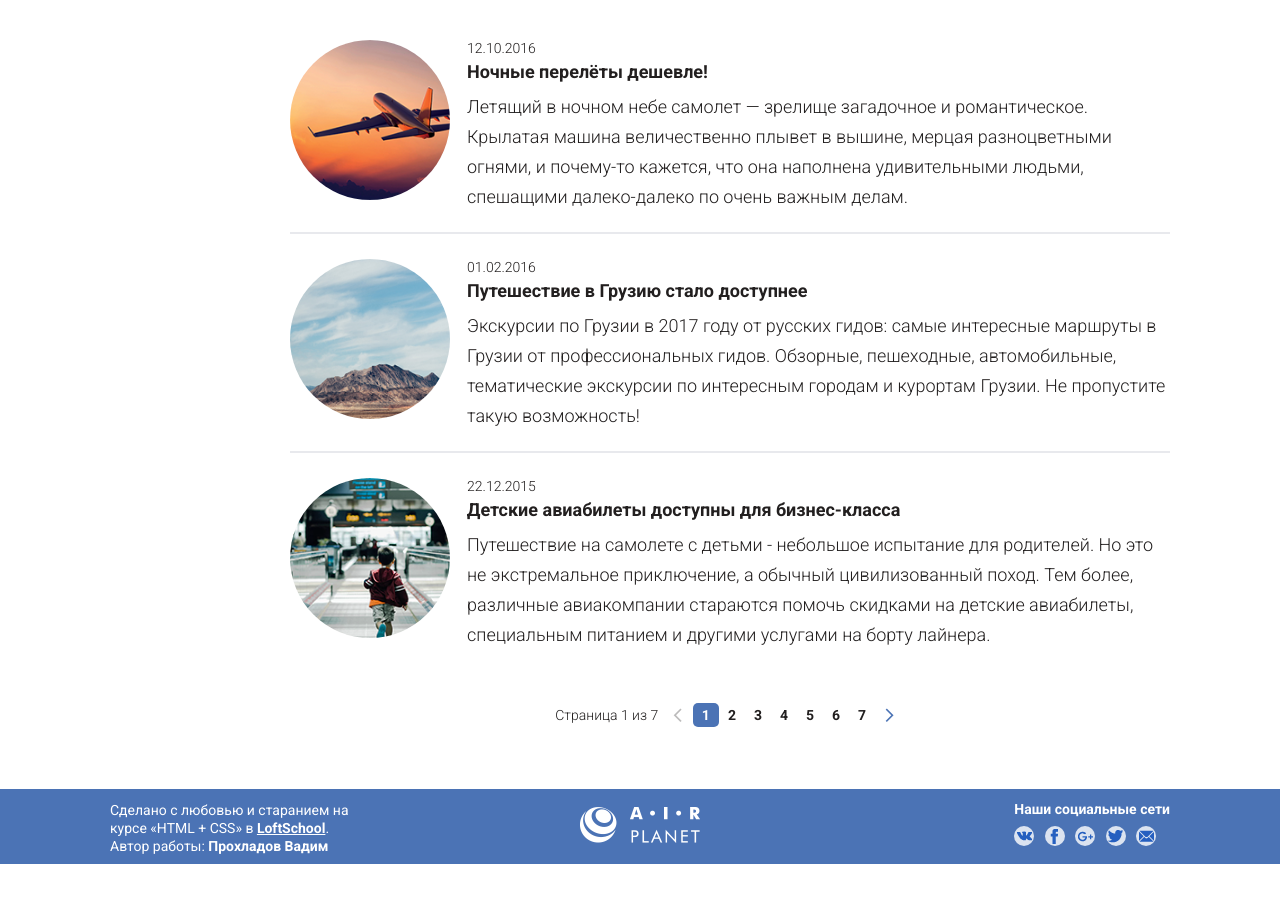
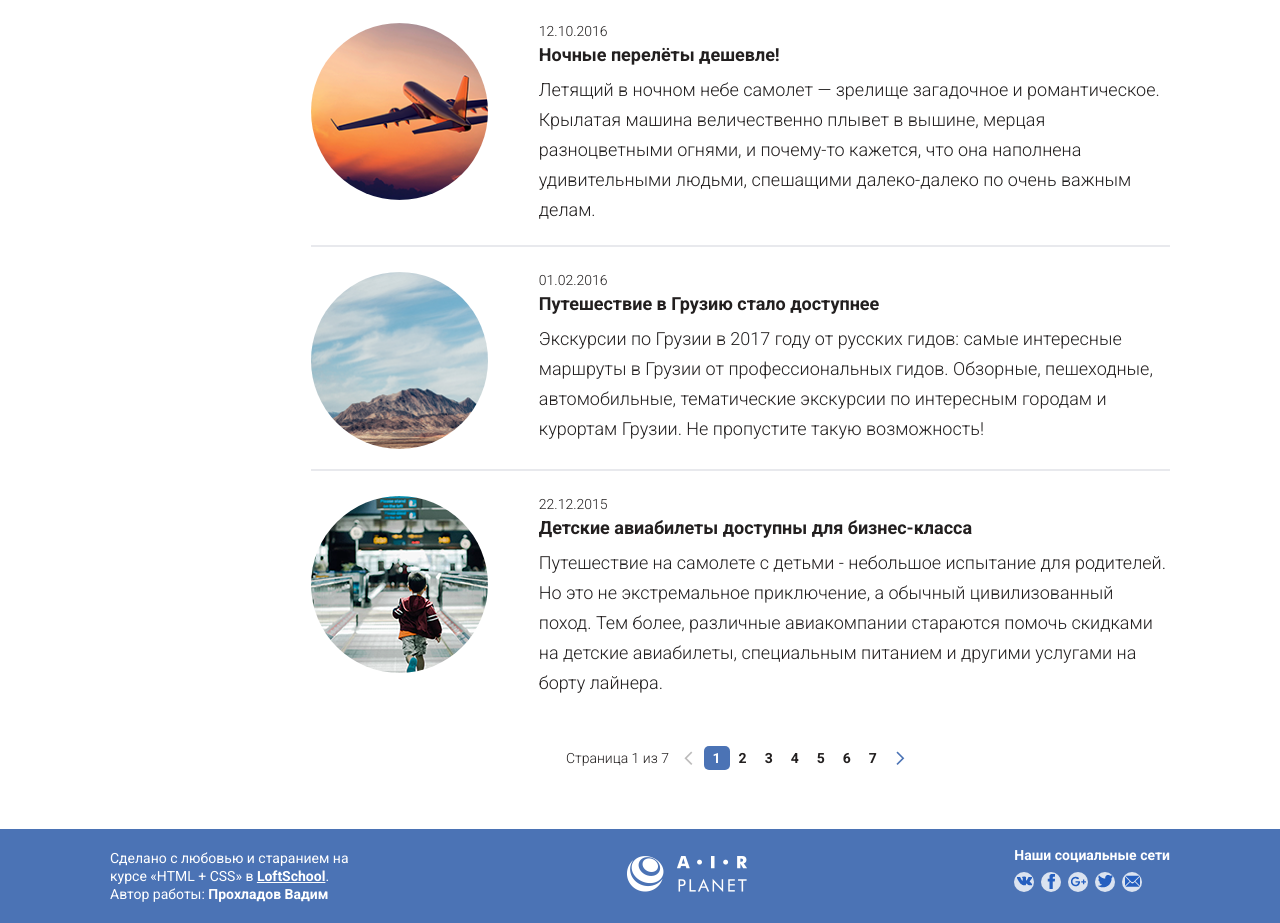
Before and after one commit to NeveroffDev/loftschool_course_1, a plain HTML site: page index.html in a window 1280 px wide. Shown: the part 1063-1986 px from the top of the page. Before the commit the page ends 1927 px from the top, so only its background shows below. Drawn offline with Linux system fonts and the light colour scheme.

Commit message:
Main page flex update

```diff
--- a/css/styles.css
+++ b/css/styles.css
@@ -53,13 +53,13 @@ a {
 
 .prices__list {
   width: 100%;
-  font-size: 0;
+  display: flex;
+  justify-content: space-between;
+
 }
 
 .prices__item {
   font-size: 1.6rem;
-  display: inline-block;
-  width: 25rem;
   text-align: center;
   padding: 3.5rem 0;
   border: 1px solid transparent;
@@ -156,6 +156,8 @@ a {
 }
 
 .news__new-box {
+  display: flex;
+  justify-content: space-between;
   padding: 2rem 0;
   margin-bottom: .5rem;
 }
@@ -164,20 +166,25 @@ a {
   border-bottom: 2px solid #e8e9ed;
 }
 
-.news__image {
-  display: inline-block;
-  width: 16rem;
-  height: 16rem;
+.news__image-box{
+  width: 25%;
+}
+.news__image-wrapper{
+  border-radius: 50%;
+  max-width: 17.7rem;
   overflow: hidden;
-  border-radius: 50%;
-  vertical-align: top;
-  margin-right: 1.7rem;
 }
 
+.news__image{
+  width: 100%;
+}
+
+
 .news__desc {
+  width: 75%;
   vertical-align: top;
-  width: 70rem;
-  display: inline-block;
+
+  margin-left: 1.7rem;
 }
 
 .news__date {
@@ -199,30 +206,21 @@ a {
 }
 
 .pagination {
-  margin: 0 auto;
-  width: 36rem;
-  font-size: 0;
-  text-align: center;
-  vertical-align: middle;
-  padding-top: 0.5rem;
-  padding-bottom: .3rem;
+  display: flex;
+  justify-content: center;
+  align-items: center;
+  /*width: 36rem;*/
 }
 
 .pagination__desc {
-  display: inline-block;
   font-weight: 300;
   font-size: 1.4rem;
   margin-right: 1rem;
 }
 
-
-
 .pagination__list {
-  display: inline-block;
-}
-
-.pagination__item {
-  display: inline-block;
+  display: flex;
+  justify-content: space-between;
 }
 
 .pagination__link {
@@ -243,19 +241,28 @@ a {
 .pagination__arrow {
   font-size: 1.4rem;
   margin-right: .5rem;
-  display: inline-block;
 }
 .pagination__arrow:last-child{
   margin-left: .5rem;
+}
+
+.pagination__icon-arrow{
+  line-height: 2.1rem;
 }
 
 .pagination__arrow--disabled {
   opacity: .3;
 }
 
+.main-content__container{
+  display: flex;
+  justify-content: space-between;
+
+}
+
 .sidebar {
   padding-top: 3.2rem;
-  width: 18rem;
+  width: 19%;
   display: inline-block;
   vertical-align: top;
 }
@@ -309,20 +316,22 @@ a {
 
 .header {
   background-color: #4b73b5;
-  height: 7.6rem;
   margin-bottom: 1.3rem;
 }
 
+.header__container{
+  padding: 1.5rem 0;
+  display: flex;
+  align-items: center;
+  justify-content: space-between;
+}
+
 .logo {
-  position: absolute;
-  top: 2rem;
-  left: 0;
+
 }
 
 .contacts {
-  position: absolute;
-  top: 1.5rem;
-  right: 0;
+
   text-align: right;
   font-style: normal;
 }
@@ -350,7 +359,7 @@ a {
 .page-content {
   display: inline-block;
   vertical-align: top;
-  width: 88rem;
+  width: 81%;
 }
 
 .page-content__image-box {
@@ -359,22 +368,24 @@ a {
 
 .page-content__main-image {
   display: block;
+  width: 100%;
 }
 
 .footer {
-  position: relative;
-  height: 7.5rem;
-  padding-top: 1.8rem;
+  width: 100%;
+  /*height: 7.5rem;*/
+  padding: 1.8rem 0;
   background-color: #4b73b5;
-  text-align: center;
-  font-size: 0;
+}
+
+.footer__container{
+  display: flex;
+  justify-content: space-between;
+  align-items: center;
 }
 
 .footer__copyright {
-  position: absolute;
-  left: 0;
-  top: -.6rem;
-  width: 25rem;
+  max-width: 25rem;
   font-size: 1.4rem;
   display: inline-block;
   color: #fff;
@@ -382,15 +393,8 @@ a {
   text-align: left;
 }
 
-.footer__logo {
-  display: inline-block;
-}
 
 .footer__social {
-  text-align: left;
-  position: absolute;
-  top: -.6rem;
-  right: 0;
   font-weight: 700;
   color: #fff;
   font-size: 1.4rem;
@@ -411,11 +415,11 @@ a {
 }
 
 .footer__social-list {
-  display: inline-block;
+  display: flex;
+
 }
 
 .footer__social-item {
-  display: inline-block;
 }
 
 .footer__social-item:not(:last-child) {
--- a/index.html
+++ b/index.html
@@ -14,7 +14,7 @@
 <body>
 <div class="wrapper">
     <header class="header">
-        <div class="container">
+        <div class="container header__container">
             <a href="/" class="logo">
                 <img src="./img/logo_header.png" alt="Logo" class="logo__img">
             </a>
@@ -32,7 +32,7 @@
         </div>
     </header>
     <div class="main-content">
-        <div class="container">
+        <div class="container main-content__container">
             <aside class="sidebar">
                 <nav class="sidebar__navigation">
                     <ul class="sidebar__list">
@@ -105,7 +105,11 @@
                     <h2 class="section-heading">Последние новости</h2>
                     <ul class="news__list">
                         <li class="news__new-box">
-                            <img src="img/planeflying1.png" alt="Наши новости" class="news__image">
+                            <div class="news__image-box">
+                                <div class="news__image-wrapper">
+                                    <img src="img/planeflying1.png" alt="Наши новости" class="news__image">
+                                </div>
+                            </div>
                             <div class="news__desc">
                                 <div class="news__date">12.10.2016</div>
                                 <h4 class="news__heading">Ночные перелёты дешевле!</h4>
@@ -117,7 +121,11 @@
                             </div>
                         </li>
                         <li class="news__new-box">
-                            <img src="img/Photo.png" alt="Наши новости" class="news__image">
+                            <div class="news__image-box">
+                                <div class="news__image-wrapper">
+                                    <img src="img/Photo.png" alt="Наши новости" class="news__image">
+                                </div>
+                            </div>
                             <div class="news__desc">
                                 <div class="news__date">01.02.2016</div>
                                 <h4 class="news__heading">Путешествие в Грузию стало доступнее</h4>
@@ -129,7 +137,11 @@
                             </div>
                         </li>
                         <li class="news__new-box">
-                            <img src="img/child.png" alt="Наши новости" class="news__image">
+                            <div class="news__image-box">
+                                <div class="news__image-wrapper">
+                                    <img src="img/child.png" alt="Наши новости" class="news__image">
+                                </div>
+                            </div>
                             <div class="news__desc">
                                 <div class="news__date">22.12.2015</div>
                                 <h4 class="news__heading">Детские авиабилеты доступны для бизнес-класса</h4>
@@ -143,7 +155,8 @@
                     </ul>
                     <div class="pagination">
                         <div class="pagination__desc">Страница 1 из 7</div>
-                        <span class="pagination__arrow"><i class="pagination__arrow--disabled icon-left-arrow"></i></span>
+                        <span class="pagination__arrow"><i
+                                class="pagination__arrow--disabled icon-left-arrow pagination__icon-arrow"></i></span>
                         <ul class="pagination__list">
                             <li class="pagination__item"><a href="#"
                                                             class="pagination__link pagination__link--active">1</a></li>
@@ -154,7 +167,8 @@
                             <li class="pagination__item"><a href="#" class="pagination__link">6</a></li>
                             <li class="pagination__item"><a href="#" class="pagination__link">7</a></li>
                         </ul>
-                        <a href="#" class="pagination__arrow"><i class="icon-right-arrow"></i></a>
+                        <a href="#" class="pagination__arrow"><i
+                                class="icon-right-arrow pagination__icon-arrow"></i></a>
 
                     </div>
                 </section>
@@ -162,12 +176,14 @@
         </div>
     </div>
     <footer class="footer">
-        <div class="container">
+        <div class="container footer__container">
             <div class="footer__copyright">
                 Сделано с любовью и старанием на курсе «HTML + CSS» в <a href="#" class="footer__link">LoftSchool</a>.
                 Автор работы: <span>Прохладов Вадим</span>
             </div>
-            <img src="./img/logo_header.png" alt="Airplanet" class="footer__logo">
+            <div class="footer__logo-box">
+                <img src="./img/logo_header.png" alt="Airplanet" class="footer__logo">
+            </div>
             <div class="footer__social">
                 <div class="footer__social-heading">Наши социальные сети</div>
                 <ul class="footer__social-list">
```
Also changed, not shown: 1 other file.
